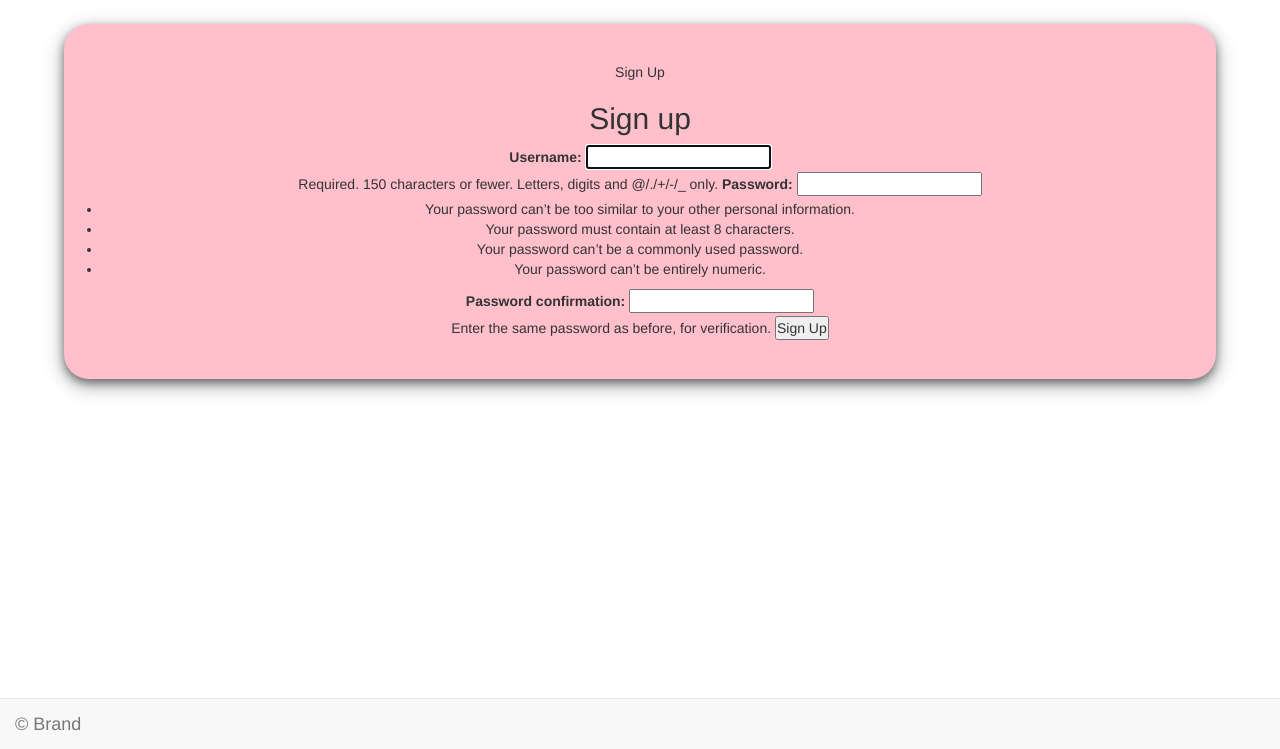
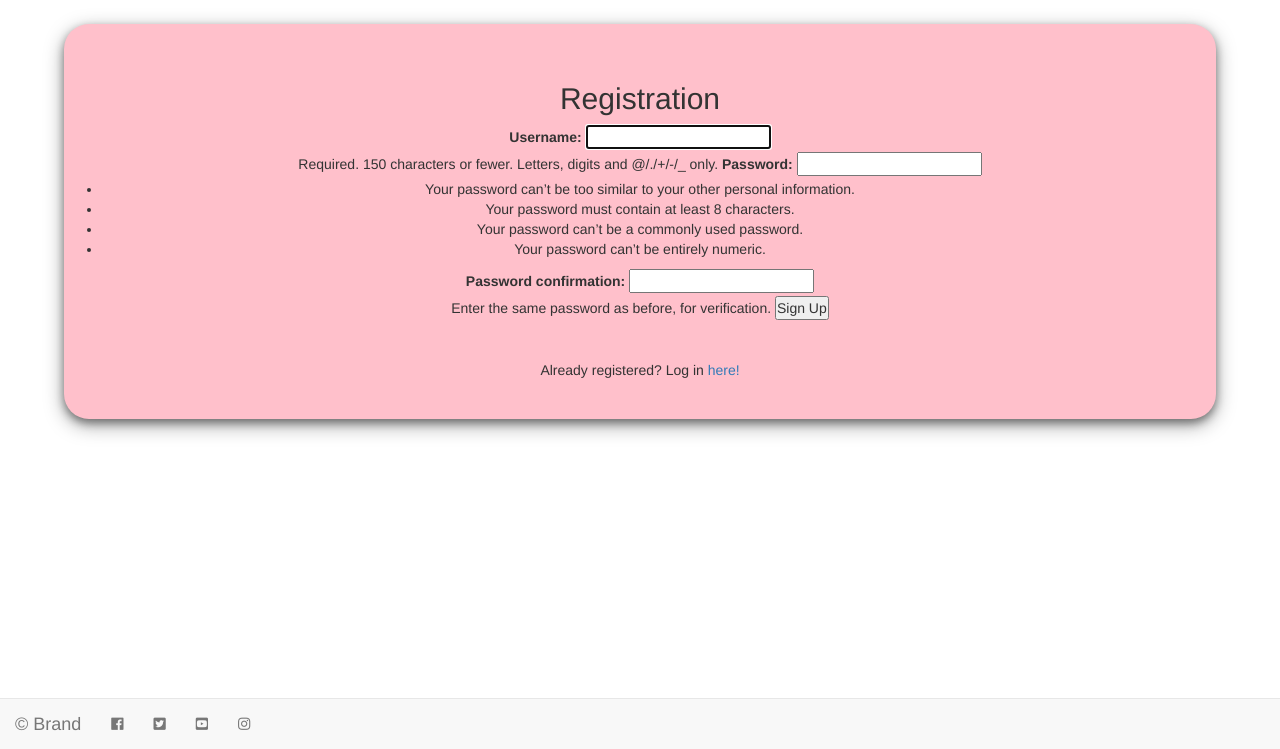
Before and after one commit to kash551/Todo_list-site, a Django app: page /accounts/signup/ in a window 1280 px wide. Shown: the part 51-800 px from the top of the page. Run offline with Django 4.2, Linux system fonts and the light colour scheme; some libraries are stand-ins or nearby versions.

Commit message:
added a way to sign in / register between the two pages

```diff
--- a/templates/registration/signup.html
+++ b/templates/registration/signup.html
@@ -63,17 +63,18 @@
   </nav>
 
  <div class="submit_form">
-  {% block title %}Sign Up{% endblock %}
+  {% block title %}{% endblock %}
 
   {% block content %}
-  <h2>Sign up</h2>
+  <h2>Registration</h2>
   <form method="post">
     {% csrf_token %}
     {{ form }}
     <button type="submit">Sign Up</button>
   </form>
   {% endblock %}
-
+  <br><br>
+  Already registered? Log in <a href="/accounts/login/">here!</a>
 </div>
 <br>
 <br>
@@ -83,26 +84,26 @@
       <div class="navbar-header">
         <a class="navbar-brand" href="#">© Brand</a>
 
-       <ul class="nav navbar-nav footer">
+        <ul class="nav navbar-nav footer">
           <li>
             <a href="https://www.facebook.com/" target="_blank" rel="noopener"
               aria-label="Visit our Facebook page (opens in a new tab)">
-              <i class="fa-brands fa-facebook"></i></a>
+              <i class="fab fa-facebook"></i></a>
           </li>
           <li>
             <a href="https://www.twitter.com/" target="_blank" rel="noopener"
               aria-label="Visit our Twitter page (opens in a new tab)">
-              <i class="fa-brands fa-twitter-square"></i></a>
+              <i class="fab fa-twitter-square"></i></a>
           </li>
           <li>
             <a href="https://www.youtube.com/" target="_blank" rel="noopener"
               aria-label="Visit our YouTube page (opens in a new tab)">
-              <i class="fa-brands fa-youtube-square"></i></a>
+              <i class="fab fa-youtube-square"></i></a>
           </li>
           <li>
             <a href="https://www.instagram.com/" target="_blank" rel="noopener"
               aria-label="Visit our Instagram page (opens in a new tab)">
-              <i class="fa-brands fa-instagram"></i></a>
+              <i class="fab fa-instagram"></i></a>
           </li>
         </ul>
 
```
Also changed, not shown: templates/registration/login.html (+6 -3 lines).
